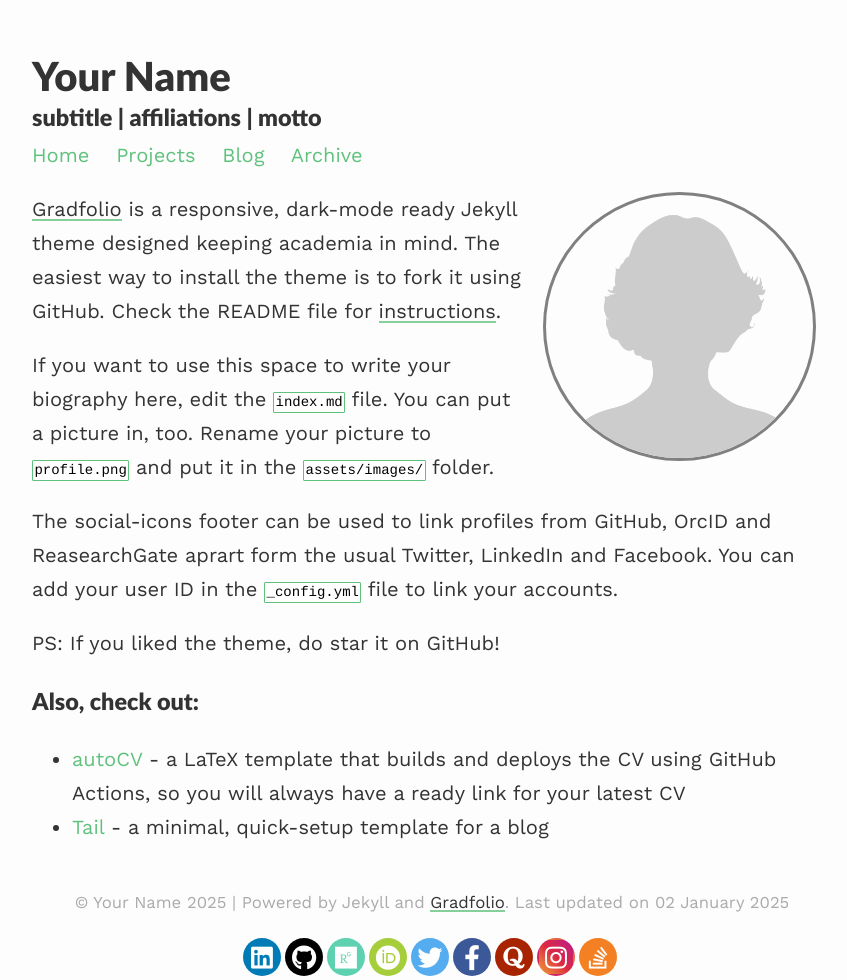
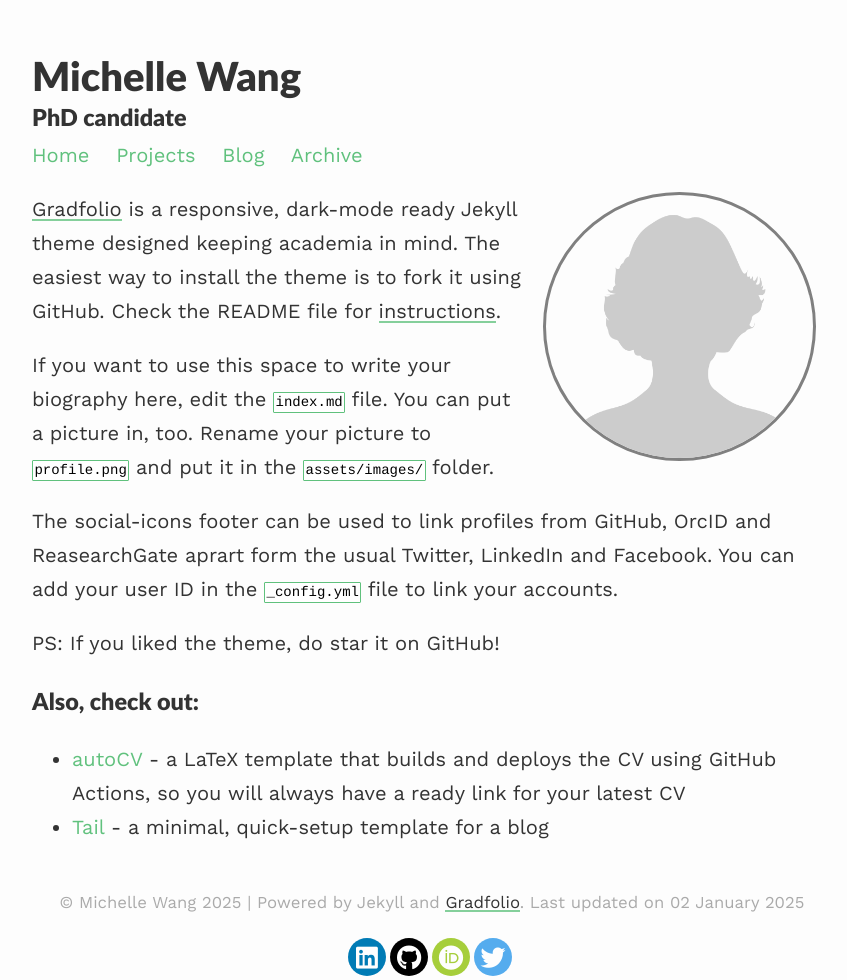
Before and after one commit to michellewang/michellewang.github.io, a Jekyll site: the page built from index.md, in a window 1280 px wide. Shown: the whole page, without its empty margins (208-1055 px from the left). Built offline with Jekyll 4.4.1, drawn with Linux system fonts in a browser that asks for light colours; nearby versions of some CDN libraries.

Commit message:
update title/subtitle and footer

```diff
--- a/_config.yml
+++ b/_config.yml
@@ -1,7 +1,7 @@
 ### your site title here
 
-title: Your Name
-description: subtitle | affiliations | motto
+title: "Michelle Wang"
+description: "PhD candidate"
 
 baseurl: #name of GitHub repository
 url: "https://michellewang.github.io" #custom url to be used instead of GitHub repository
@@ -13,15 +13,15 @@ permalink: /blog/:year/:title/
 paginate_path: /blog/page:num/
 
 # Social media links in footer
-twitter: "#"
-linkedin: "#"
-stackoverflow: "#"
-github: "#"
-researchgate: "#"
-orcid: "#"
-quora: "#"
-instagram: "#"
-facebook: "#"
+twitter: "michelle__wang"
+linkedin: "michellewang8"
+# stackoverflow: "#"
+github: "michellewang"
+# researchgate: "#"
+orcid: "0000-0002-3432-6899"
+# quora: "#"
+# instagram: "#"
+# facebook: "#"
 
 
 # Markdown
```
